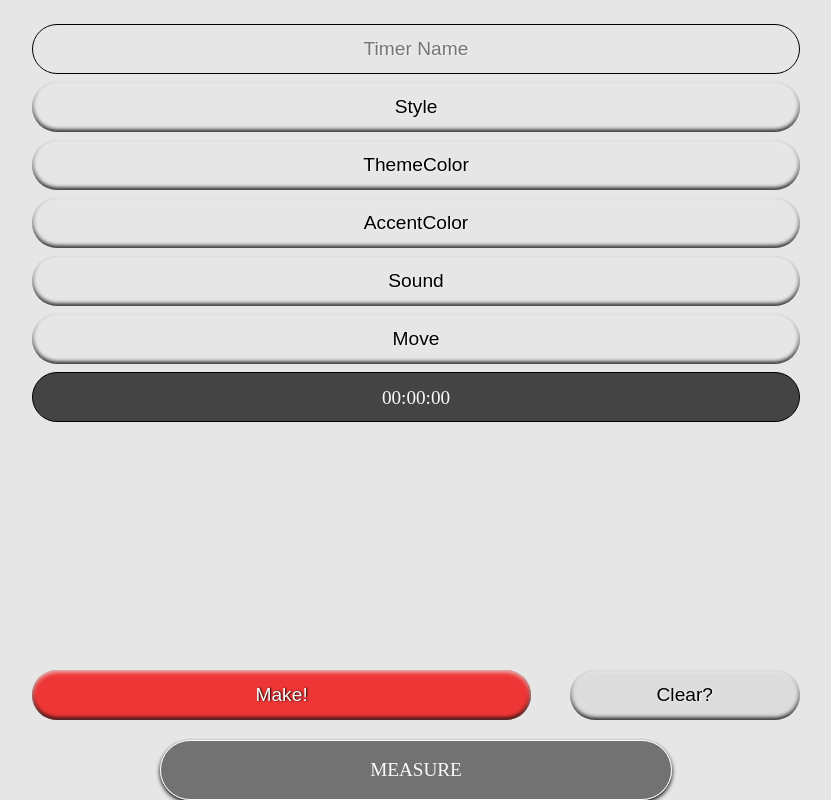
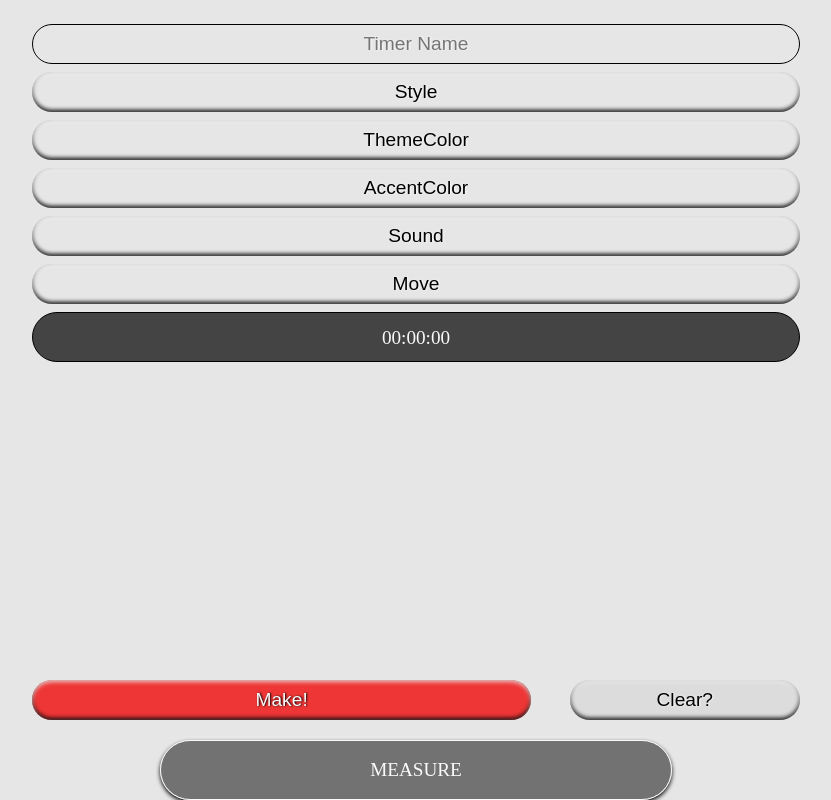
Before and after one commit to shunkitano/timer_community_app, a Vue app: page /top in a window 1280 px wide. Shown: the whole page, without its empty margins (224-1055 px from the left). Built offline with nearby package versions, Linux system fonts and the light colour scheme; no server answers; the database is empty; a web font is replaced by a local one.

Commit message:
commit1206作成画面レイアウト調整

```diff
--- a/src/components/timer_comp/TimerComp.vue
+++ b/src/components/timer_comp/TimerComp.vue
@@ -82,13 +82,14 @@ export default {
 <style scoped>
 .outer {
   position: relative;
+  height: 100vh;
 }
 .setting {
   position: absolute;
   top: 0;
   left: 0;
   width: 100%;
-  height: 100lvh;
+  height: 100%;
   overflow: hidden;
   z-index: 100;
 }
--- a/src/components/timer_comp/TimerSettingComp.vue
+++ b/src/components/timer_comp/TimerSettingComp.vue
@@ -279,7 +279,7 @@ input[type="text"],[type="number"] {
 .outer {
   position: relative;
   width: 100%;
-  height: 100lvh;
+  height: 100%;
 }
 .setting {
   display: flex;
@@ -290,7 +290,7 @@ input[type="text"],[type="number"] {
 }
 .setting input {
   font-size: 1.2rem;
-  height: 50px;
+  height: 40px;
   margin: 0.5rem 0 0;
   border-radius: 40px;
   color: rgba(0, 0, 0, 1);
```
